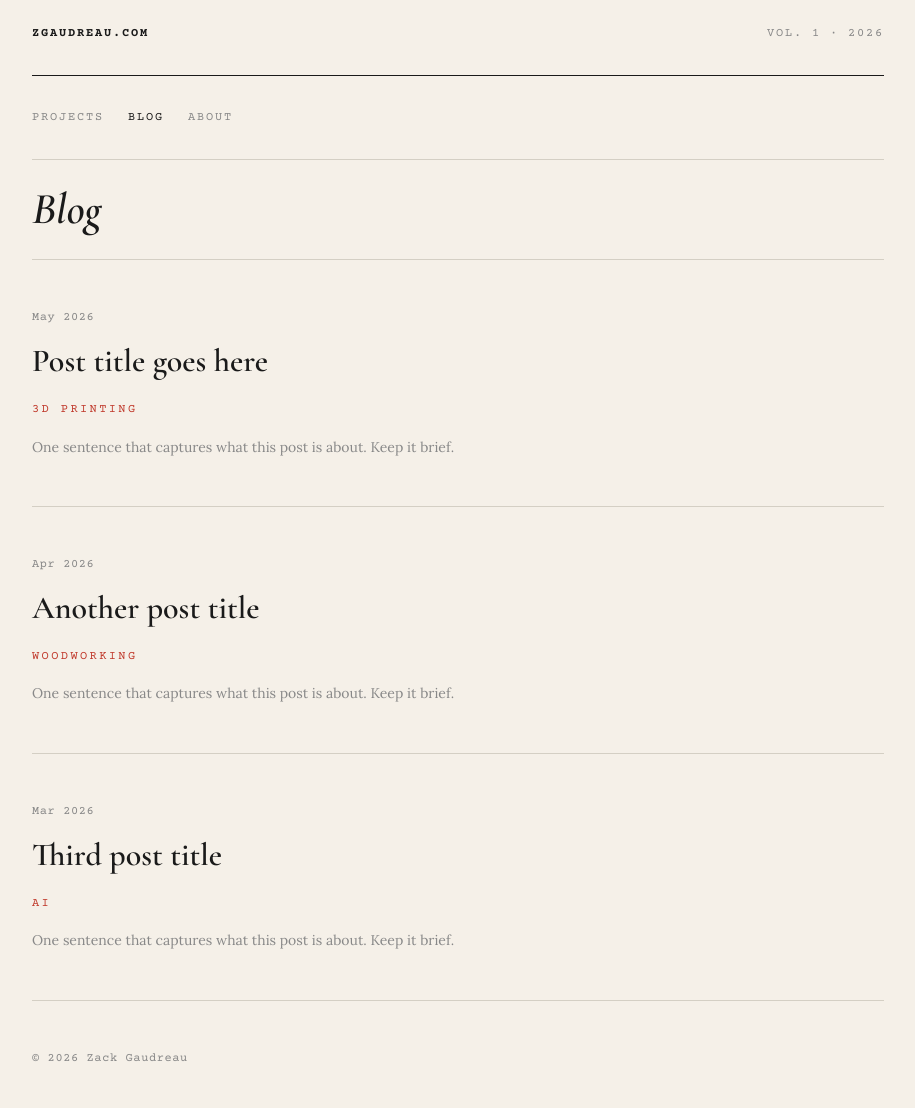
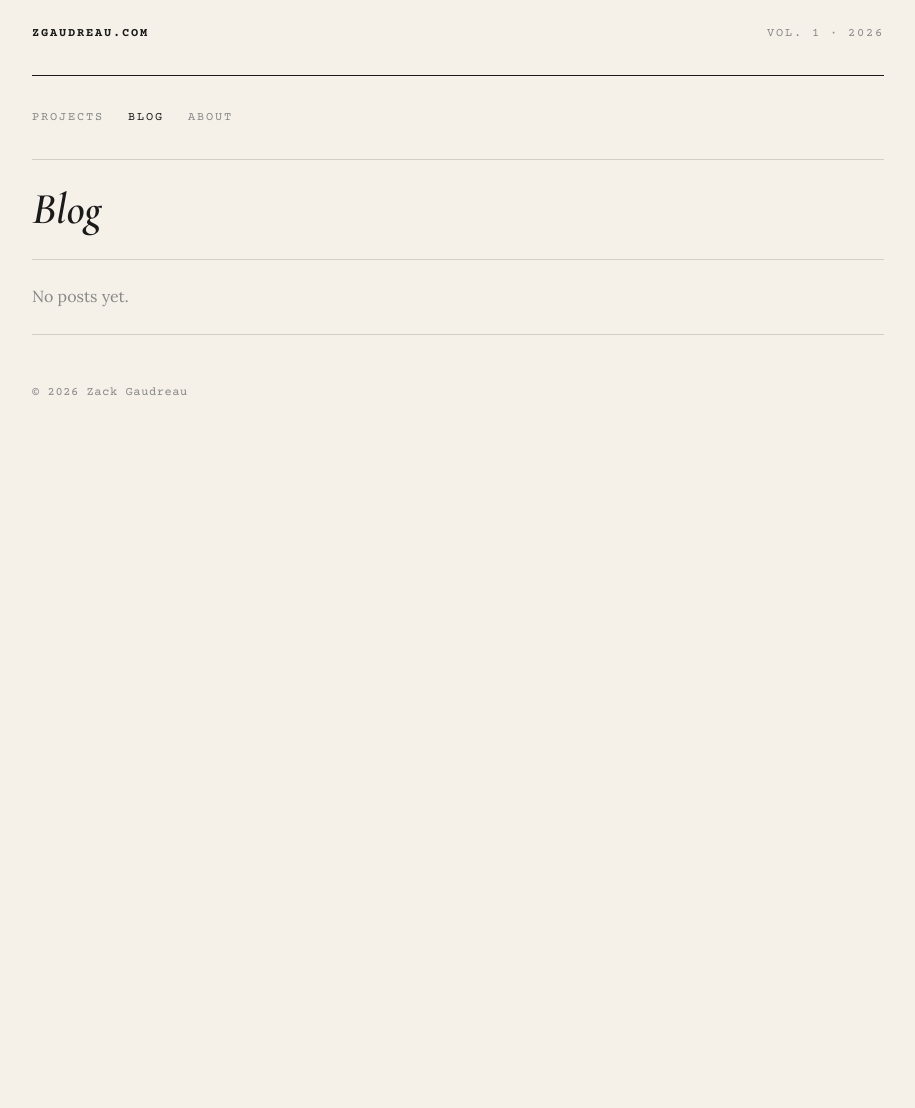
Before and after one commit to zgaudreau/zgaudreau.github.io, a Jekyll site: the page built from blog/index.html, in a window 1280 px wide. Shown: the whole page, without its empty margins (182-1097 px from the left). Built offline with Jekyll 4.4.1, drawn with Linux system fonts in a browser that asks for light colours; after the commit the page ends 900 px from its top, so only the background shows below that.

Commit message:
feat: convert blog listing to Jekyll Liquid template

```diff
--- a/blog/index.html
+++ b/blog/index.html
@@ -1,68 +1,21 @@
-<!DOCTYPE html>
-<html lang="en">
-<head>
-  <meta charset="UTF-8">
-  <meta name="viewport" content="width=device-width, initial-scale=1.0">
-  <title>Blog &mdash; Zack Gaudreau</title>
-  <link rel="stylesheet" href="../style.css">
-  <link rel="preconnect" href="https://fonts.googleapis.com">
-  <link rel="preconnect" href="https://fonts.gstatic.com" crossorigin>
-  <link href="https://fonts.googleapis.com/css2?family=Cormorant+Garamond:ital,wght@0,400;0,600;0,700;1,400;1,600&family=Courier+Prime:ital,wght@0,400;0,700;1,400&family=Lora:ital,wght@0,400;0,500;1,400&display=swap" rel="stylesheet">
-</head>
-<body class="page-blog">
-
-  <div class="container">
-
-    <header class="masthead">
-      <div class="masthead__top">
-        <a href="/">zgaudreau.com</a>
-        <span>vol. 1 &middot; 2026</span>
-      </div>
-      <hr class="rule rule--heavy">
-      <button class="nav-toggle" id="nav-toggle" aria-expanded="false" aria-controls="main-nav">Menu</button>
-      <nav class="masthead__nav" id="main-nav">
-        <a href="/projects/">Projects</a>
-        <a href="/blog/" class="active">Blog</a>
-        <a href="/#about">About</a>
-      </nav>
-      <hr class="rule">
-    </header>
-
+---
+layout: default
+page_class: page-blog
+title: Blog
+---
 <main>
   <h2 style="font-style: italic; margin: var(--space-md) 0;">Blog</h2>
   <hr class="rule">
 
+  {% for post in site.posts %}
   <article class="post-entry">
-        <p class="post-entry__date">May 2026</p>
-        <a href="#" class="post-entry__title">Post title goes here</a>
-        <span class="tag">3D Printing</span>
-        <p class="post-entry__excerpt">One sentence that captures what this post is about. Keep it brief.</p>
+    <p class="post-entry__date">{{ post.date | date: "%B %Y" }}</p>
+    <a href="{{ post.url }}" class="post-entry__title">{{ post.title }}</a>
+    <span class="tag">{{ post.category | upcase }}</span>
+    <p class="post-entry__excerpt">{{ post.excerpt }}</p>
   </article>
   <hr class="rule">
-
-      <article class="post-entry">
-        <p class="post-entry__date">Apr 2026</p>
-        <a href="#" class="post-entry__title">Another post title</a>
-        <span class="tag">Woodworking</span>
-        <p class="post-entry__excerpt">One sentence that captures what this post is about. Keep it brief.</p>
-      </article>
-      <hr class="rule">
-
-      <article class="post-entry">
-        <p class="post-entry__date">Mar 2026</p>
-        <a href="#" class="post-entry__title">Third post title</a>
-        <span class="tag">AI</span>
-        <p class="post-entry__excerpt">One sentence that captures what this post is about. Keep it brief.</p>
-      </article>
-      <hr class="rule">
+  {% else %}
+  <p style="color: var(--color-muted);">No posts yet.</p>
+  {% endfor %}
 </main>
-
-    <footer class="footer">
-      <span>&copy; 2026 Zack Gaudreau</span>
-    </footer>
-
-  </div>
-
-  <script src="../js/main.js"></script>
-</body>
-</html>
```
Lines whose indentation alone changed are shown as unchanged.
